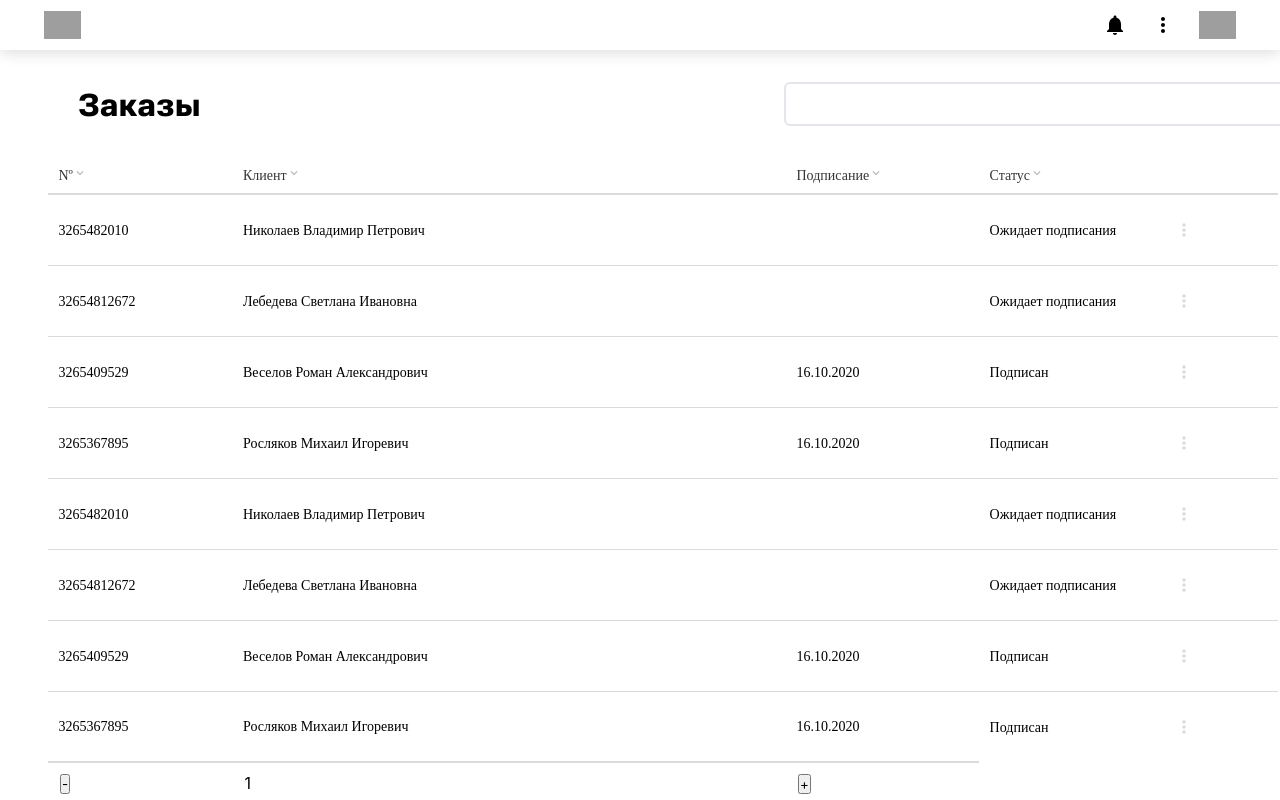
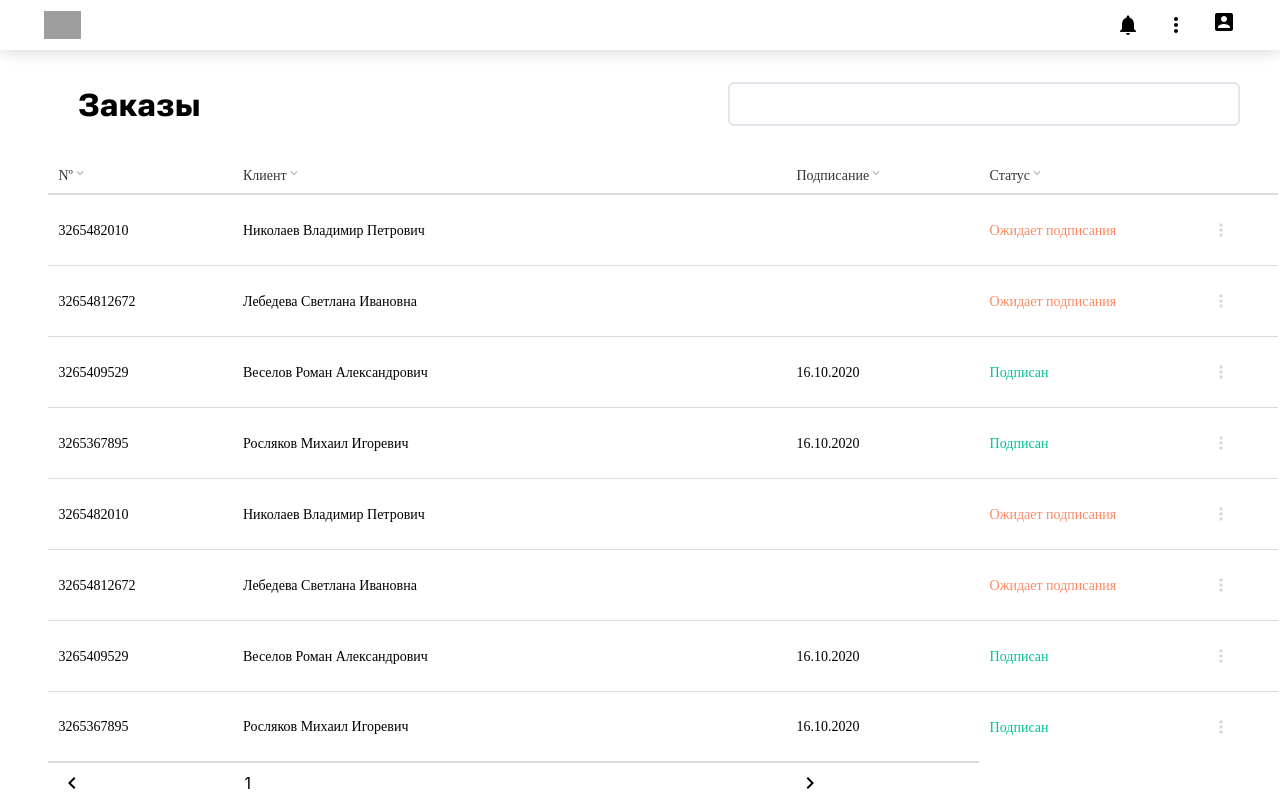
Before and after one commit to Asterka/mts-mock, a React app: page /mts-mock/login in a window 1280 px wide. Both pictures are taken after typing "Sample", "Sample123" into the empty fields and a click on the input 693 px from the left and 37 px from the top of the page. Shown: the top 800 px of the page. Built offline with nearby package versions, Linux system fonts and the light colour scheme; no server answers; grey boxes are pictures that could not be loaded; a web font is replaced by a local one.

Commit message:
Fixed layouts

```diff
--- a/src/components/Document.js
+++ b/src/components/Document.js
@@ -17,7 +17,7 @@ export default function Document({number, clientName, issueDate, issueStatus, op
                 <td className="number1"><div className="align-vertically">{number}</div></td>
                 <td className="client_name"><div className="align-vertically">{clientName}</div></td>
                 <td className="issue_date"><div className="align-vertically">{issueDate}</div></td>
-                <td className="issue_status" style={{color: issueStatus==="Подписан"?"#00C19B":"#FA8A64"}}><div className="align-vertically">{issueStatus}</div></td>
+                <td className="issue_status" ><div className={`align-vertically ${issueStatus==="Подписан"?"is-signed":"is-not-signed"}`}>{issueStatus}</div></td>
                 <td className="show_more"><div className="align-vertically">
                 <MoreVertIcon onClick={openedModal===true?()=>{closeModal(setOpenedModal)}:()=>{openModal(setOpenedModal)}}/></div>
                 </td>
--- a/src/components/Header.js
+++ b/src/components/Header.js
@@ -4,6 +4,7 @@ import {v4 as uuidv4} from "uuid"
 import MoreVertIcon from '@material-ui/icons/MoreVert';
 import AccountCircleIcon from '@material-ui/icons/AccountCircle';
 import NotificationsIcon from '@material-ui/icons/Notifications';
+import AccountBoxIcon from '@material-ui/icons/AccountBox';
 
 import React, { Component } from 'react'
 
@@ -30,10 +31,10 @@ const Header = ({useHistory, useAuth}) => {
 
                                     <MoreVertIcon/>
                     </div>
-                    <div className="navbar-item">
+                    <div className="navbar-item ">
                                     <div className="dropdown is-hoverable">
                                         <div className="dropdown-trigger">
-                                            <img style={{backgroundColor:"grey"}} src="http://localhost:5500/src/static/person.png" aria-haspopup="true" aria-controls="dropdown-menu4"/>
+                                            <AccountBoxIcon aria-haspopup="true" aria-controls="dropdown-menu4"/>
                                         </div>
                                         <div className="dropdown-menu"  style={{left: "-100px"}} id="dropdown-menu4" role="menu">
 
--- a/src/components/PageNavigation.js
+++ b/src/components/PageNavigation.js
@@ -1,16 +1,18 @@
 import React from 'react'
+import NavigateNextIcon from '@material-ui/icons/NavigateNext';
+import NavigateBeforeIcon from '@material-ui/icons/NavigateBefore';
 
 export default function PageNavigation({currentPage, setCurrentPage, numberOfPages}) {
     return (
         <tr>
             <td>
-                <button onClick={()=>{currentPage <= 1?setCurrentPage(1):setCurrentPage(currentPage - 1)}}>-</button>
+                <NavigateBeforeIcon onClick={()=>{currentPage <= 1?setCurrentPage(1):setCurrentPage(currentPage - 1)}}/>
             </td>
             <td>
                 <h3>{currentPage}</h3>
             </td>
             <td>
-            <button onClick={()=>{currentPage >= numberOfPages?console.log("On the last page"):setCurrentPage(currentPage + 1)}}>+</button>
+                <NavigateNextIcon onClick={()=>{currentPage >= numberOfPages?console.log("On the last page"):setCurrentPage(currentPage + 1)}}/>
             </td>
         </tr>
     )
--- a/src/styles/_documents.scss
+++ b/src/styles/_documents.scss
@@ -20,7 +20,6 @@
             font-family: MTSSansReg;
             font-size: 14px;
             height: 56px;
-            color: black;
             text-overflow: ellipsis;
             white-space: nowrap;
             overflow: hidden;
@@ -39,8 +38,6 @@
         }
         td.issue_status{
             width: 15%;
-            color: chocolate;
-
             left: calc(71.25vw);
         }
         td.show_more{
@@ -48,11 +45,15 @@
             *{color: #DADADA;
             font-size: 20px;
             }
+
+            *{justify-content: center;}
             &:hover{
-                *{color: #242424;}
+                *{
+                color: #242424;}
             }
         }
         tr:hover{
+
             animation: pulse 0.5s;
             animation-fill-mode: forwards;
         }
@@ -62,5 +63,11 @@
             display:flex;
             align-items:center;
         }
+        .align-vertically.is-signed{
+                color:rgb(0, 193, 155);
+        }
+        .align-vertically.is-not-signed{
+            color: rgb(250, 138, 100);
+        }
     }
 }
--- a/src/styles/_header.scss
+++ b/src/styles/_header.scss
@@ -32,10 +32,3 @@ box-shadow: 0px 0px 16px rgba(0, 0, 0, 0.08), 0px 4px 16px rgba(0, 0, 0, 0.08);
     min-height: 25px;
 }
 }
-.navbar-items{
-    position: relative;
-    right: $header_padding;
-    width: calc(10% + 32px);
-    display: flex;
-    justify-content: space-evenly ;
-}
--- a/src/styles/_search_component.scss
+++ b/src/styles/_search_component.scss
@@ -23,6 +23,7 @@
         position: relative;
         right: 32px;
         width: 40%;
+        margin-right: 56px;
         height: 44px;
 
         &:hover{
```
